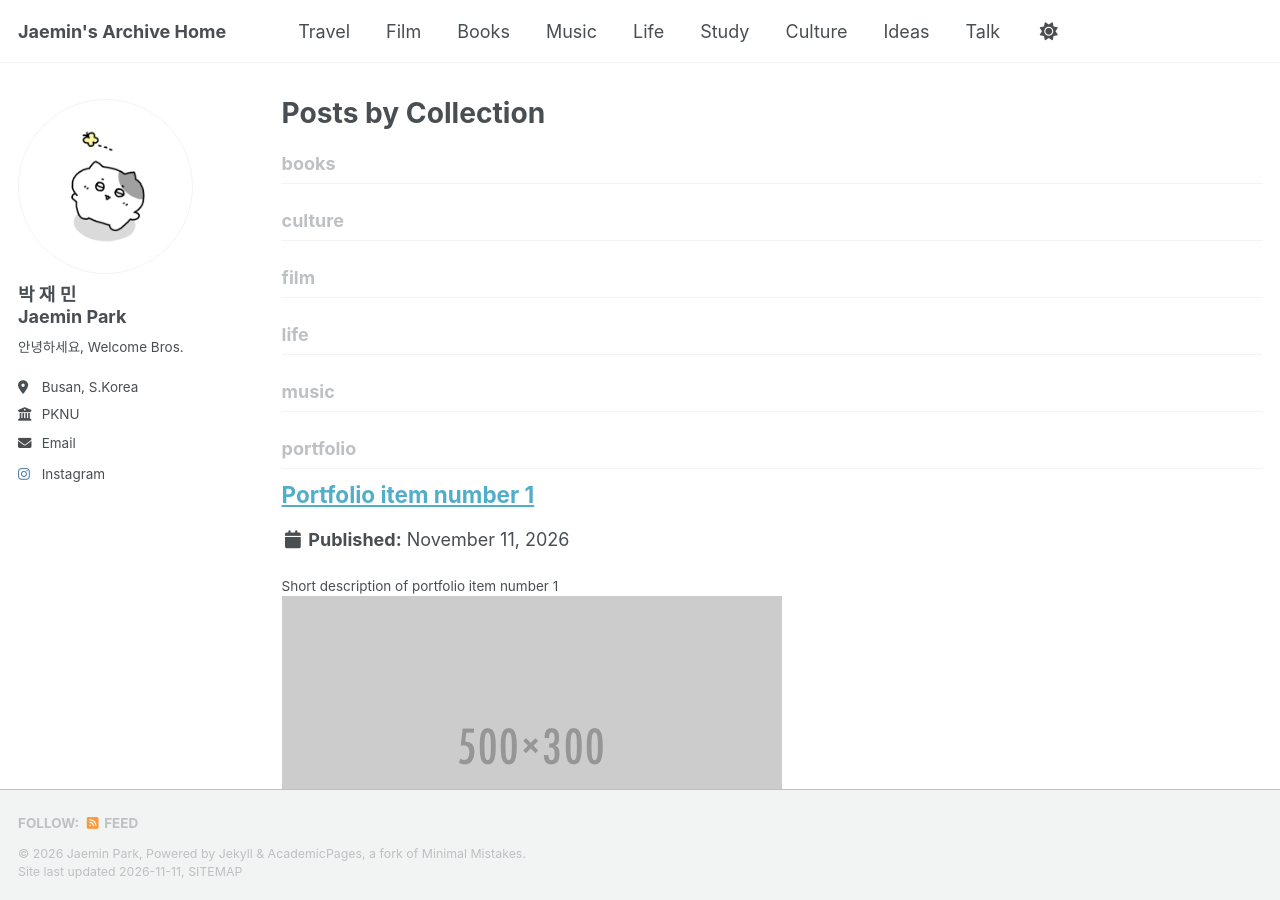
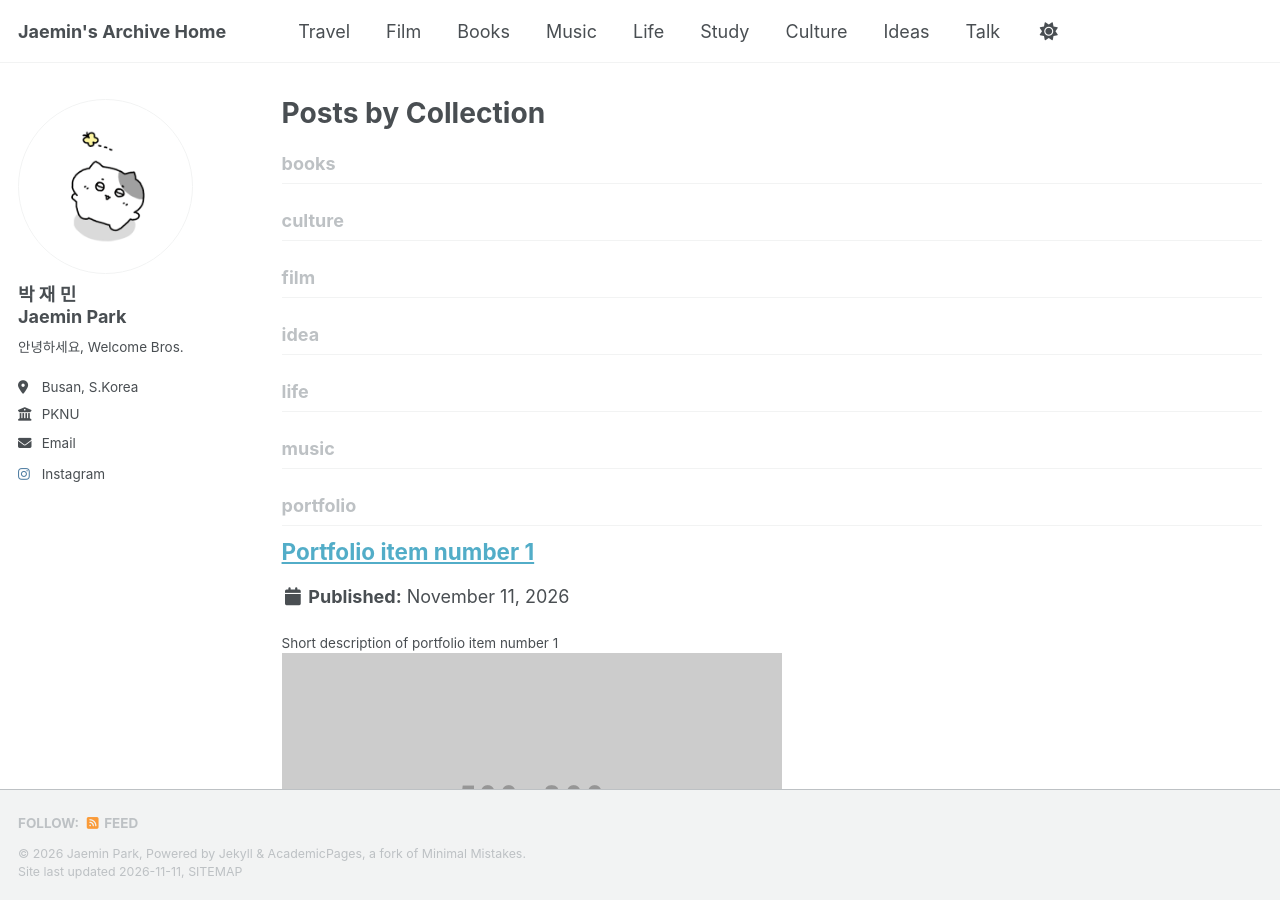
Before and after one commit to jm331kr/jm331kr.github.io, a Jekyll site: the page built from _pages/collection-archive.html, in a window 1280 px wide and 900 px high. Built offline with Jekyll 4.4.1, drawn with Linux system fonts in a browser that asks for light colours; a script bundle is joined from its source files by our own code; a style sheet for code colours, icons or effects is not loaded.

Commit message:
Update _config.yml

```diff
--- a/_config.yml
+++ b/_config.yml
@@ -263,6 +263,11 @@ collections:
     output: true
     permalink: /culture/:name/
 
+  idea:
+    output: true
+    permalink: /idea/:name/
+
+
 
 
 
```
